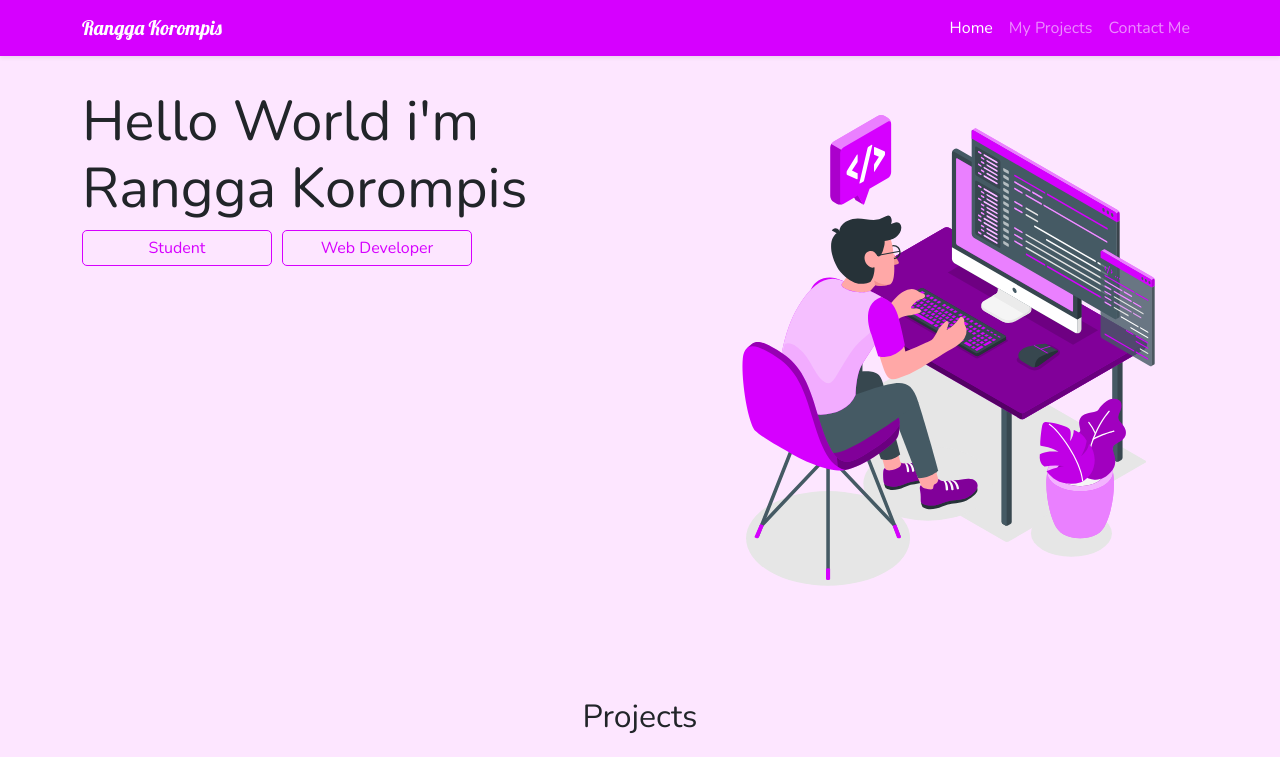
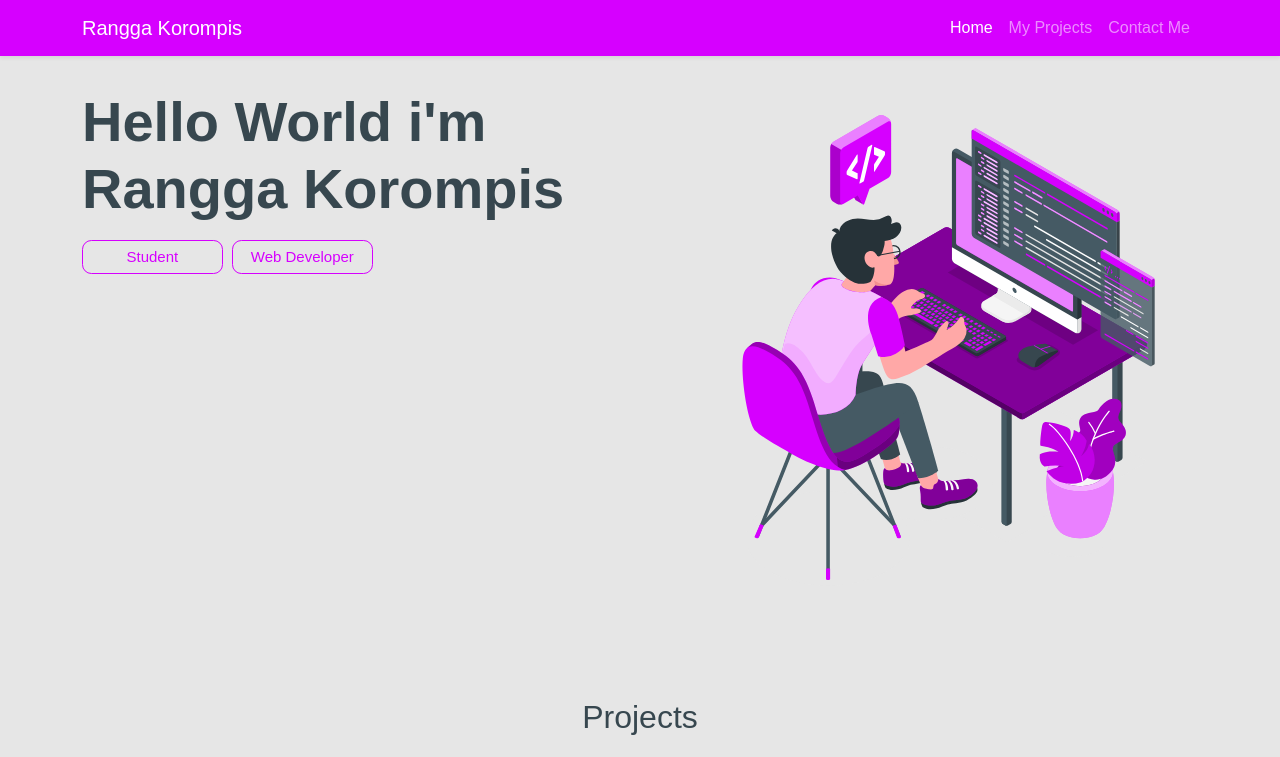
Before and after one commit to r4korompis/personal-CV, a plain HTML site: page index.html in a window 1280 px wide. Shown: the top 757 px of the page. Drawn offline with nearby package versions, Linux system fonts and the light colour scheme.

Commit message:
update style.css

```diff
--- a/assets/style/style.css
+++ b/assets/style/style.css
@@ -1,10 +1,14 @@
 /* Universal Sytle */
 :root {
   --basic-color: #d600ff;
+  --basic-dark-color: #37474F;
+  --bg-color: #E6E6E6;
 }
 
 body {
-  font-family: 'Nunito', sans-serif;
+  font-family: 'Poppins', sans-serif;
+  color: var(--basic-dark-color);
+  background-color: var(--bg-color)
 }
 
 #projects, #contact {
@@ -16,43 +20,44 @@ body {
   background-color: var(--basic-color);
 }
 
-.navbar-brand {
-  font-family: 'Lobster', cursive;
+.bi {
+  margin: 0 .3125em;
 }
 
 /* Jumbotron */
 .jumbotron {
-  background-color: #fde6ff;
   padding-top: 5.5em;
+}
+
+h1.display-4 {
+  font-weight: 700;
 }
 
 /* tagline */
 .taglines {
   display: grid;
-  grid-template-columns: repeat(auto-fit, minmax(150px, 200px));
+  grid-template-columns: repeat(auto-fit, minmax(100px, 150px));
+  padding-top: .625em;
 }
 
 .tagline {
   text-align: center;
   border: 1px solid var(--basic-color);
-  border-radius: 5px;
+  border-radius: .625em;
   color: var(--basic-color);
   margin-right: .625em;
   padding: .3125em 0;
-}
-
-/* Projects */
-#projects {
-  background-color: #fde6ff;
+  font-size: .9375em;
+  font-weight: 500;
 }
 
 /* Footer */
 footer {
-  background-color: #f017ff;
+  background-color: var(--basic-color);
 }
 
 /* Responsive Breakpoint */
-@media (max-width: 576px) {
+@media (max-width: 768px) {
 
   /* jumbotron */
   .display-4 {
```
